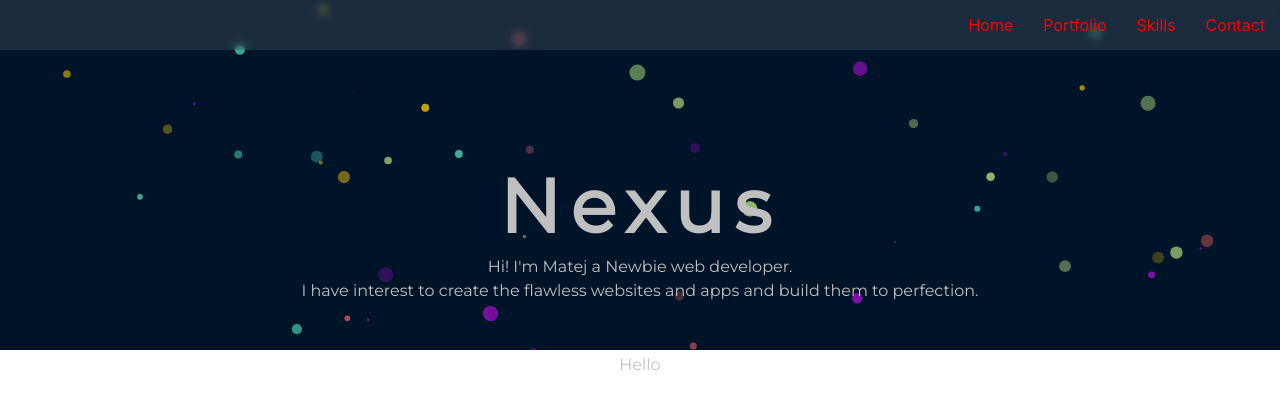
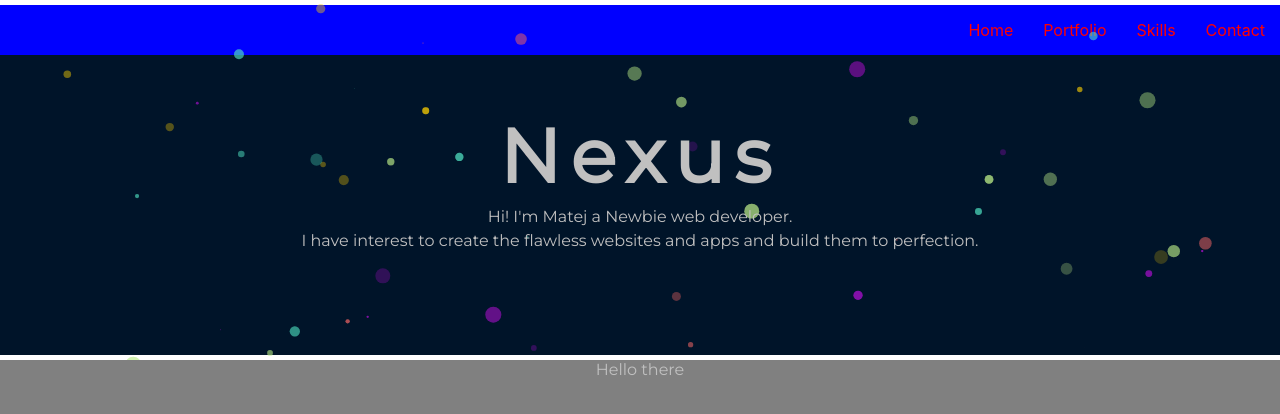
Before and after one commit to Nexus-SvK/website, a React (Create React App) app: page / in a window 1280 px wide. Shown: the top 414 px of the page. Built offline with nearby package versions, Linux system fonts and the light colour scheme.

Commit message:
pridal som main

```diff
--- a/src/App.css
+++ b/src/App.css
@@ -1,9 +1,3 @@
 .App {
   text-align: center;
 }
-.section{
-  position: absolute;
-  background-color: white;
-  width:100%;
-  height: 600px;
-}
--- a/src/App.js
+++ b/src/App.js
@@ -1,15 +1,16 @@
 import "./App.css";
 import Header from "./components/Header";
+import Main from "./components/Main";
+import Navbar from "./components/Navbar";
 
 const data = ["Home","Portfolio","Skills","Contact",];
 
 function App() {
   return (
     <div className="App">
-      <Header navbar={data} />
-      <div className="section">
-        <p>Hello</p>
-      </div>
+      <Navbar style="z-index:2" data={data}/>
+      <Header/>
+      <Main style="z-index: 1"/>
     </div>
   );
 }
--- a/src/components/Header.js
+++ b/src/components/Header.js
@@ -1,9 +1,8 @@
 import React from "react";
-import Navbar from "./Navbar";
 import "./Header.css";
 import Particles from "react-tsparticles";
 
-export default function Header(props) {
+export default function Header() {
   const particlesInit = (main) => {
     console.log(main);
   };
@@ -17,46 +16,45 @@ export default function Header(props) {
         init={particlesInit}
         loaded={particlesLoaded}
         options={{
-
           fpsLimit: 60,
           interactivity: {
             detectOn: "canvas",
             events: {
               onHover: {
                 enable: true,
-        mode: "connect"
+                mode: "connect",
               },
               onClick: {
                 enable: false,
-        mode: "push"
+                mode: "push",
               },
-      resize: true
+              resize: true,
             },
             modes: {
               grab: {
                 distance: 400,
                 lineLinked: {
-                opacity: 1
-              }
+                  opacity: 1,
+                },
               },
               bubble: {
                 distance: 400,
                 size: 40,
                 duration: 2,
                 opacity: 8,
-              speed: 3
+                speed: 3,
               },
               connect: {},
               repulse: {
                 distance: 200,
-              duration: 0.4
+                duration: 0.4,
               },
               push: {
-              particles_nb: 4
+                particles_nb: 4,
               },
               remove: {
-              particles_nb: 2
-            }
+                particles_nb: 2,
+              },
             },
           },
           particles: {
@@ -74,8 +72,8 @@ export default function Header(props) {
               type: "circle",
               stroke: {
                 width: 0,
-              color: "#b6b2b2"
-            }
+                color: "#b6b2b2",
+              },
             },
             opacity: {
               value: 0.5211089197812949,
@@ -84,8 +82,8 @@ export default function Header(props) {
                 enable: true,
                 speed: 1,
                 minimumValue: 0.1,
-              sync: false
-            }
+                sync: false,
+              },
             },
             size: {
               value: 8.017060304327615,
@@ -94,15 +92,8 @@ export default function Header(props) {
                 enable: true,
                 speed: 12.181158184520175,
                 minimumValue: 0.1,
-              sync: false
-            }
+                sync: false,
               },
-          lineLinked: {
-            enable: false,
-            distance: 150,
-            color: "#c8c8c8",
-            opacity: 0.4,
-            width: 1
             },
             move: {
               enable: true,
@@ -115,14 +106,13 @@ export default function Header(props) {
               attract: {
                 enable: false,
                 rotateX: 600,
-              rotateY: 1200
-            }
+                rotateY: 1200,
+              },
             },
           },
           detectRetina: true,
         }}
       />
-      <Navbar data={props.navbar} />
       <div className="intro">
         <h1>Nexus</h1>
         <p>Hi! I'm Matej a Newbie web developer.</p>
--- /dev/null
+++ b/src/components/Main.css
@@ -0,0 +1,6 @@
+.sec {
+  position: sticky;
+  background-color: grey;
+  width: 100%;
+  height: 1000px;
+}
--- /dev/null
+++ b/src/components/Main.js
@@ -0,0 +1,10 @@
+import React from "react";
+import "./Main.css";
+
+export default function Main() {
+  return (
+    <div className="sec">
+      <p>Hello there</p>
+    </div>
+  );
+}
--- a/src/components/Navbar.css
+++ b/src/components/Navbar.css
@@ -1,13 +1,13 @@
 .navigation {
-  position: -webkit-sticky;
-  position: sticky;
+  position: fixed;
   width: 100%;
-  display: inline-flex;
+  display: flex;
   justify-content: flex-end;
   align-items: flex-end;
-  background-color: rgba(255, 255, 255, 0.1);
+  background-color: blue/*rgba(255, 255, 255, 0.1)*/;
   -webkit-backdrop-filter: blur(5px);
   backdrop-filter: blur(5px);
+  transition: all .2s ease;
 }
 .links {
   position: relative;
@@ -30,3 +30,16 @@
   transform: scaleX(1);
   transform-origin: bottom left;
 }
+.scrolled {
+  position: fixed;
+  top: 0;
+  left: 0;
+}
+/* .navbar{
+  width: 100%;
+  max-width: 100%;
+  min-height: 6vh;
+  box-sizing: border-box;
+  display: flex;
+  transition: all .2s ease;
+}*/
--- a/src/components/Navbar.js
+++ b/src/components/Navbar.js
@@ -1,9 +1,36 @@
 import React from "react";
 import "./Navbar.css";
+import {useEffect} from 'react';
 
 export default function Navbar(props) {
+  const [scrolled,setScrolled]=React.useState(false);
+
+  const handleScroll=() => {
+    const offset=window.scrollY;
+    if(offset > 200 ){
+      setScrolled(true);
+    }
+    else{
+      setScrolled(false);
+    }
+  }
+  useEffect(() => {
+    window.addEventListener('scroll',handleScroll)
+  })
+
+  let x=['navigation'];
+  if(scrolled){
+    x.push('scrolled');
+  }
+
   const Links = props.data.map((data) => (
     <a className="links" key={data}>{data}</a>
   ));
-  return <div className="navigation">{Links}</div>;
+  return (
+  // <div className={x.join(" ")}>
+    <div className="navigation">
+      {Links}
+    </div>
+    // </div>
+    );
 }
```
Also changed, not shown: src/setupTests.js (added, +5 -0 lines), 1 other file (tests, documents, lock files or other folders). Lines whose indentation alone changed are shown as unchanged.
